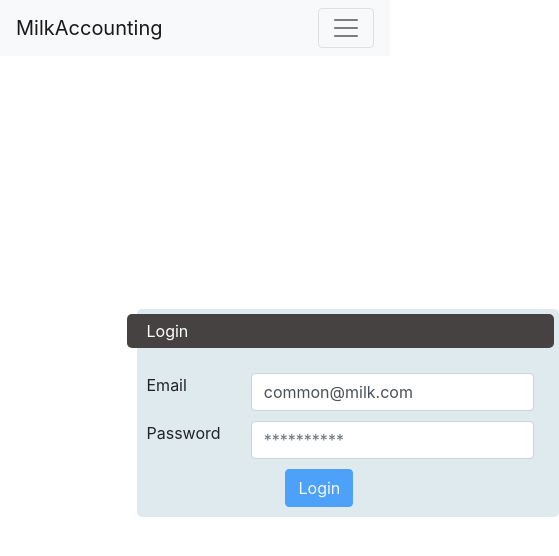
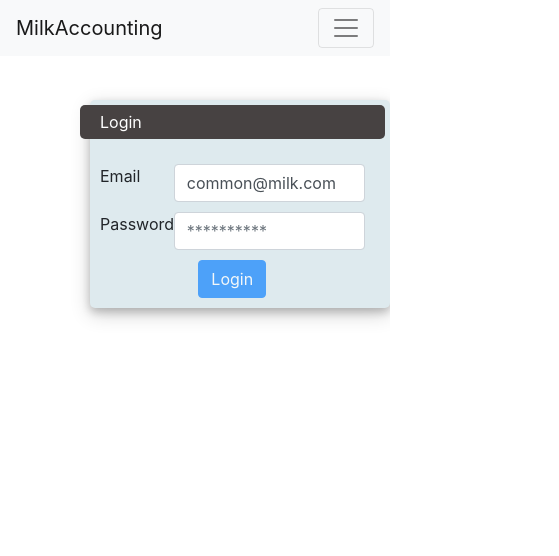
Before and after one commit to mordor737/MilkAccounting, an Angular app: page /login in a window 390 px wide. Shown: the top 556 px of the page, 559 px wide, since content can reach past the window. Built offline with nearby package versions, Linux system fonts and the light colour scheme.

Commit message:
login page not responsive with mobile devices

```diff
--- a/src/app/guard/auth.guard.ts
+++ b/src/app/guard/auth.guard.ts
@@ -15,7 +15,7 @@ export class AuthGuard implements CanActivate {
     if (cUser) {
       return true;
     }
-    this.router.navigate(['/login'], { queryParams: { returnUrl: state.url } });
+    this.router.navigate(['/login']);
     return false;
   }
 }
--- a/src/app/login/login.component.css
+++ b/src/app/login/login.component.css
@@ -5,13 +5,14 @@
 }
 
 .contain {
-  width: 50vh;
+  position: absolute;
+  width: 30%;
+  left: 30vw;
+  top: 15vw;
   background-color: #deeaee;
   border-radius: 5px;
   padding: 5px 20px 5px 5px;
-  position: relative;
-  top: 30vh;
-  left: 35vw;
+  box-shadow: 0 4px 8px 0 rgba(0, 0, 0, 0.2), 0 6px 20px 0 rgba(0, 0, 0, 0.19);
   animation: bounceIn 2s;
 }
 
@@ -21,7 +22,7 @@
     opacity: 0;
   }
   60% {
-    transform: scale(1.5);
+    transform: scale(1);
     opacity: 1;
   }
   100% {
@@ -44,3 +45,11 @@
 .head .col {
   background-color: #474242;
 }
+
+@media only screen and (max-width: 500px) {
+  .contain {
+    width: 300px;
+    left: 90px;
+    top: 100px;
+  }
+}
```
